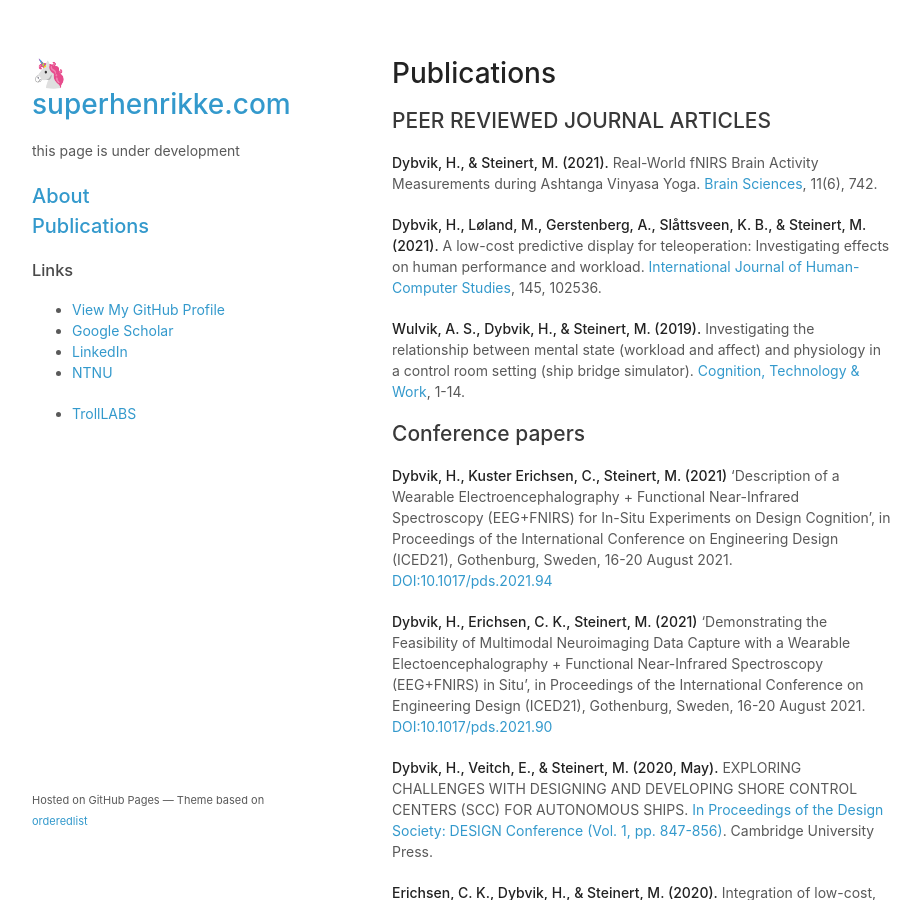
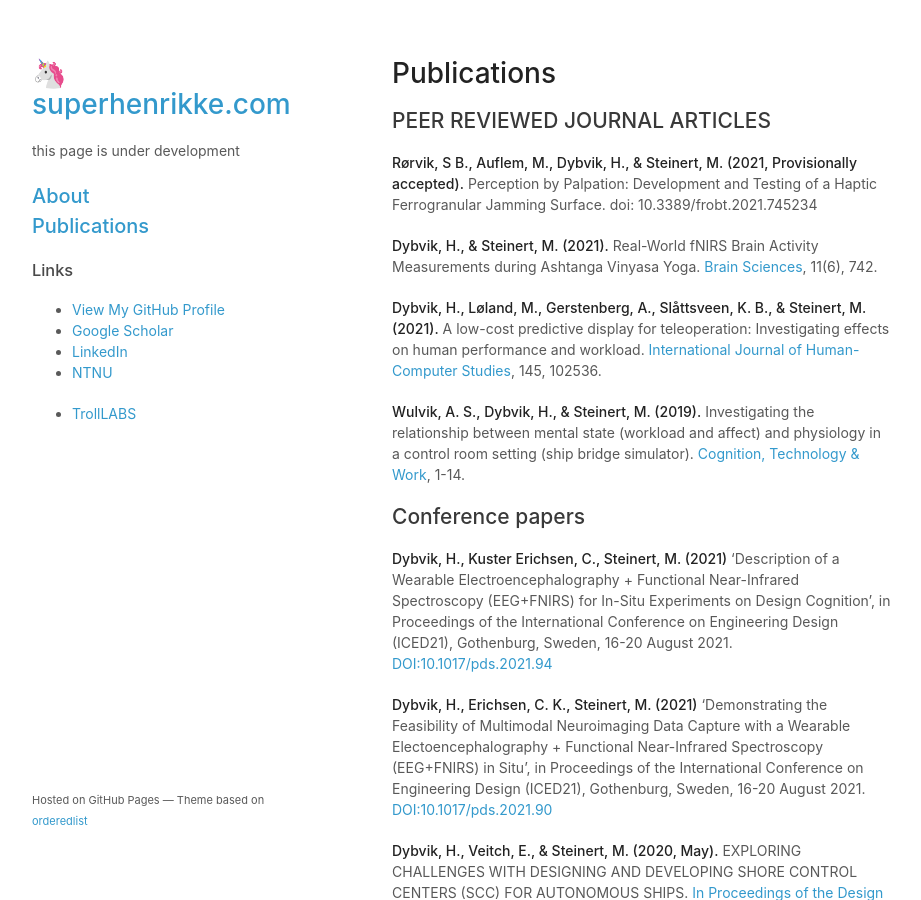
Before and after one commit to superhenrikke/superhenrikke.github.io, a Jekyll site: the page built from publications.md, in a window 1280 px wide and 900 px high. Shown: the whole window, without its empty margins (178-1099 px from the left). Built offline with Jekyll 4.4.1, drawn with Linux system fonts in a browser that asks for light colours; our own code applies the rules of GitHub Pages for plain Markdown files; a script that is not in the unit is left out.

Commit message:
Update publications.md

```diff
--- a/publications.md
+++ b/publications.md
@@ -1,6 +1,8 @@
 # Publications
 
 ## PEER REVIEWED JOURNAL ARTICLES
+
+**Rørvik, S B., Auflem, M., Dybvik, H., & Steinert, M. (2021, Provisionally accepted).** Perception by Palpation: Development and Testing of a Haptic Ferrogranular Jamming Surface. doi: 10.3389/frobt.2021.745234
 
 **Dybvik, H., & Steinert, M. (2021).** Real-World fNIRS Brain Activity Measurements during Ashtanga Vinyasa Yoga. [Brain Sciences](https://doi.org/10.3390/brainsci11060742), 11(6), 742.
 
```
